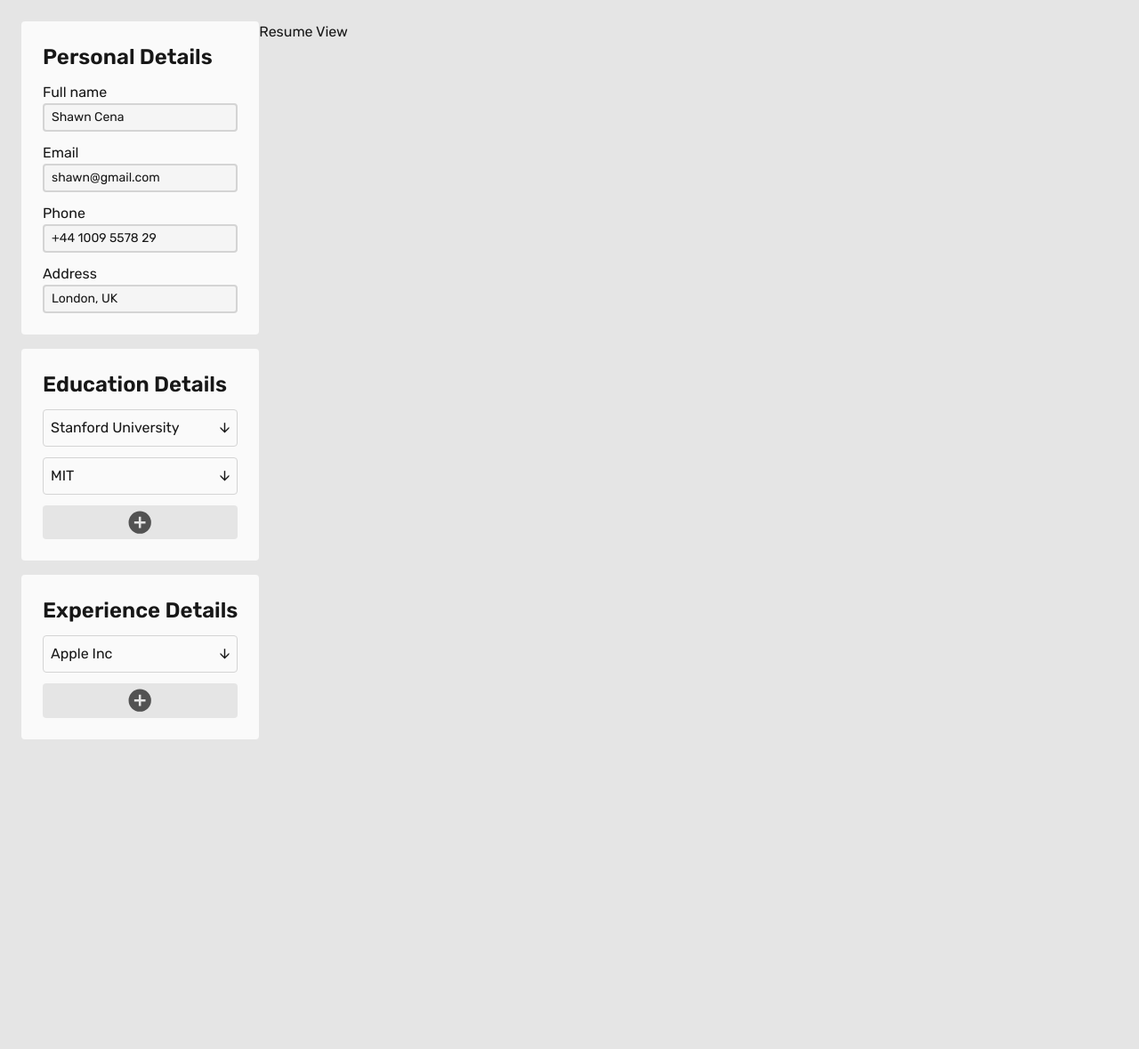
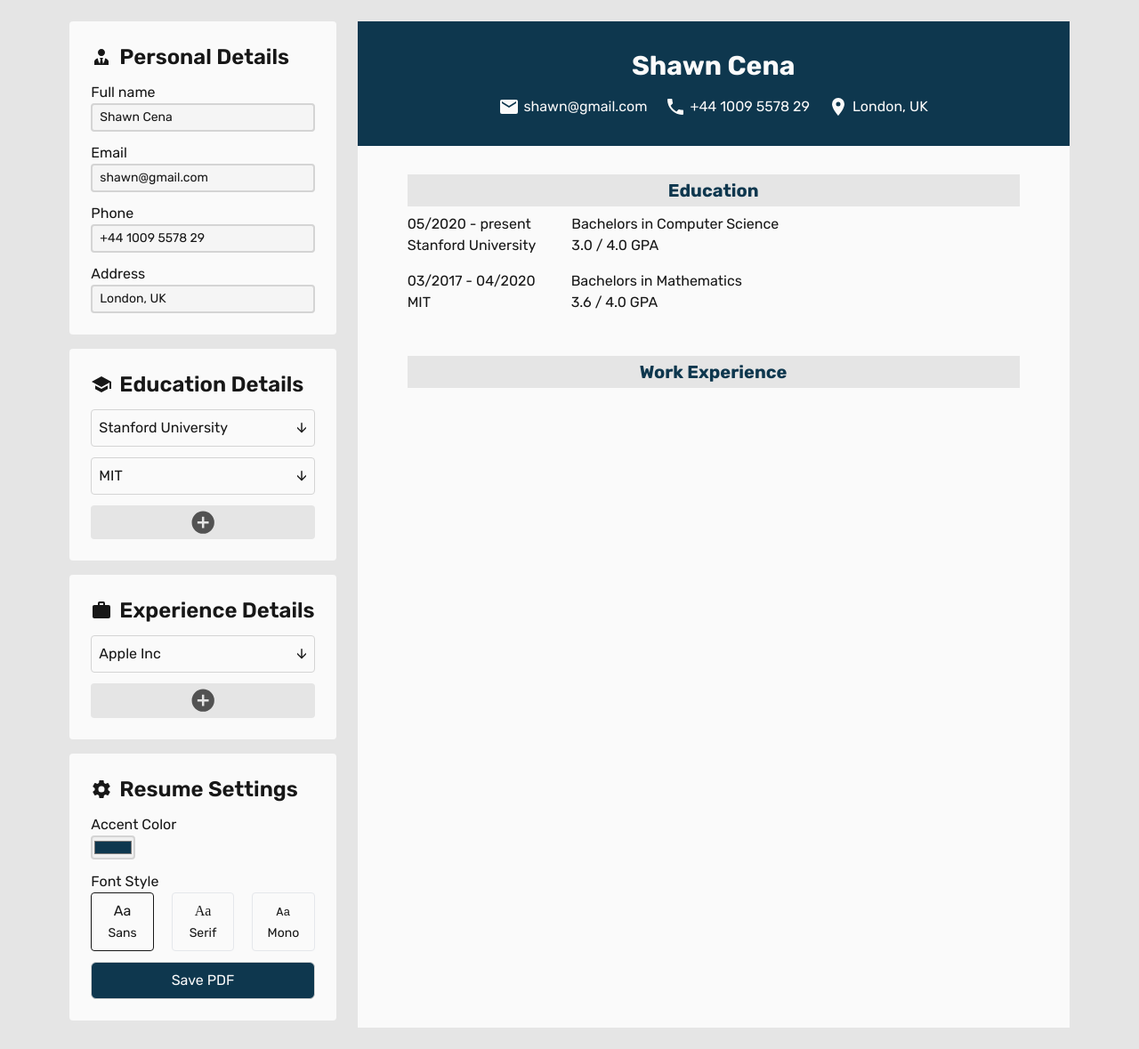
Before and after one commit to shonebinu/resume-builder, a React (Vite) app: page / in a window 1280 px wide. Shown: the whole page at 89% size. Before the commit the page ends 855 px from the top, so only its background shows below. Built offline with nearby package versions, Linux system fonts and the light colour scheme.

Commit message:
feat: add resume settings

```diff
--- a/package.json
+++ b/package.json
@@ -10,6 +10,8 @@
     "preview": "vite preview"
   },
   "dependencies": {
+    "@mdi/js": "^7.4.47",
+    "@mdi/react": "^1.6.1",
     "react": "^18.3.1",
     "react-dom": "^18.3.1"
   },
--- a/src/App.jsx
+++ b/src/App.jsx
@@ -2,6 +2,7 @@ import { useState } from "react";
 import ProfileEditor from "./components/ProfileEditor";
 import EducationEditor from "./components/EducationEditor";
 import ExperienceEditor from "./components/ExperienceEditor";
+import ResumeSettings from "./components/ResumeSettings";
 import ResumeView from "./components/ResumeView";
 
 const DEFAULT_PROFILE_DATA = {
@@ -38,6 +39,12 @@ const DEFAULT_EXPERIENCE_DATA = [
   },
 ];
 
+const DEFAULT_RESUME_SETTINGS = {
+  accentColor: "#0e374e",
+  fontColor: "#fafafa",
+  fontStyle: "sans",
+};
+
 function App() {
   const [personalDetails, setPersonalDetails] = useState(DEFAULT_PROFILE_DATA);
   const [educationDetails, setEducationDetails] = useState(
@@ -46,9 +53,10 @@ function App() {
   const [experienceDetails, setExperienceDetails] = useState(
     DEFAULT_EXPERIENCE_DATA
   );
+  const [resumeSettings, setResumeSettings] = useState(DEFAULT_RESUME_SETTINGS);
 
   return (
-    <main className="flex">
+    <main className="flex gap-6 justify-center">
       <section className="flex flex-col gap-4">
         <ProfileEditor
           personalDetails={personalDetails}
@@ -62,9 +70,18 @@ function App() {
           experienceDetails={experienceDetails}
           setExperienceDetails={setExperienceDetails}
         />
+        <ResumeSettings
+          resumeSettings={resumeSettings}
+          setResumeSettings={setResumeSettings}
+        />
       </section>
       <section>
-        <ResumeView />
+        <ResumeView
+          personalDetails={personalDetails}
+          educationDetails={educationDetails}
+          experienceDetails={experienceDetails}
+          resumeSettings={resumeSettings}
+        />
       </section>
     </main>
   );
--- a/src/components/EditorCard.jsx
+++ b/src/components/EditorCard.jsx
@@ -1,7 +1,10 @@
-function EditorCard({ title, children }) {
+function EditorCard({ title, icon, children }) {
   return (
     <div className="flex flex-col p-6 rounded gap-3 bg-neutral-50">
-      <h2 className="text-2xl font-semibold">{title}</h2>
+      <h2 className="text-2xl font-semibold flex items-center gap-2">
+        {icon}
+        {title}
+      </h2>
       {children}
     </div>
   );
--- a/src/components/EducationEditor.jsx
+++ b/src/components/EducationEditor.jsx
@@ -1,3 +1,5 @@
+import Icon from "@mdi/react";
+import { mdiSchool } from "@mdi/js";
 import EditorCard from "./EditorCard";
 import EntryCard from "./EntryCard";
 import AddEntryButton from "./AddEntryButton";
@@ -41,7 +43,10 @@ function EducationEditor({ educationDetails, setEducationDetails }) {
   };
 
   return (
-    <EditorCard title="Education Details">
+    <EditorCard
+      title="Education Details"
+      icon={<Icon path={mdiSchool} size={1} />}
+    >
       {educationDetails.map((education) => (
         <EntryCard
           key={education.id}
--- a/src/components/ExperienceEditor.jsx
+++ b/src/components/ExperienceEditor.jsx
@@ -1,3 +1,5 @@
+import Icon from "@mdi/react";
+import { mdiBriefcase } from "@mdi/js";
 import EditorCard from "./EditorCard";
 import EntryCard from "./EntryCard";
 import AddEntryButton from "./AddEntryButton";
@@ -41,7 +43,10 @@ function ExperienceEditor({ experienceDetails, setExperienceDetails }) {
   };
 
   return (
-    <EditorCard title="Experience Details">
+    <EditorCard
+      title="Experience Details"
+      icon={<Icon path={mdiBriefcase} size={1} />}
+    >
       {experienceDetails.map((experience) => (
         <EntryCard
           key={experience.id}
--- a/src/components/ProfileEditor.jsx
+++ b/src/components/ProfileEditor.jsx
@@ -1,3 +1,5 @@
+import Icon from "@mdi/react";
+import { mdiAccountTie } from "@mdi/js";
 import EditorCard from "./EditorCard";
 import EditorInputField from "./EditorInputField";
 
@@ -10,7 +12,10 @@ function ProfileEditor({ personalDetails, setPersonalDetails }) {
   ];
 
   return (
-    <EditorCard title="Personal Details">
+    <EditorCard
+      title="Personal Details"
+      icon={<Icon path={mdiAccountTie} size={1} />}
+    >
       {fields.map(({ label, type, key }) => (
         <EditorInputField
           key={key}
--- /dev/null
+++ b/src/components/ResumeSettings.jsx
@@ -0,0 +1,77 @@
+import Icon from "@mdi/react";
+import { mdiCog } from "@mdi/js";
+import EditorCard from "./EditorCard";
+import { getLuminance } from "../getLuminance";
+
+function getFontColor(backgroundColor) {
+  const luminance = getLuminance(backgroundColor);
+  return luminance > 0.5 ? "#171717" : "#fafafa";
+}
+
+const fonts = [
+  { id: "sans", label: "Sans", className: "font-sans" },
+  { id: "serif", label: "Serif", className: "font-serif" },
+  { id: "mono", label: "Mono", className: "font-mono" },
+];
+
+function ResumeSettings({ resumeSettings, setResumeSettings }) {
+  return (
+    <EditorCard title="Resume Settings" icon={<Icon path={mdiCog} size={1} />}>
+      <label>
+        <p>Accent Color</p>
+        <input
+          type="color"
+          className="cursor-pointer rounded border-2 border-neutral-300"
+          title="Choose your color"
+          value={resumeSettings.accentColor}
+          onChange={(e) =>
+            setResumeSettings({
+              ...resumeSettings,
+              accentColor: e.target.value,
+              fontColor: getFontColor(e.target.value),
+            })
+          }
+        />
+      </label>
+
+      <label>
+        <p>Font Style</p>
+        <div className="flex justify-between gap-5">
+          {fonts.map((font) => (
+            <button
+              key={font.id}
+              className="border p-2 flex-1 rounded"
+              style={{
+                borderColor:
+                  font.id === resumeSettings.fontStyle ? "#171717" : "",
+              }}
+              onClick={() =>
+                setResumeSettings({
+                  ...resumeSettings,
+                  fontStyle: font.id,
+                })
+              }
+            >
+              <span className={font.className}>Aa</span>
+              <br />
+              <span className="text-sm">{font.label}</span>
+            </button>
+          ))}
+        </div>
+      </label>
+
+      <button
+        style={{
+          color: resumeSettings.fontColor,
+          backgroundColor: resumeSettings.accentColor,
+        }}
+        className="rounded-md py-2 border border-neutral-300 transition hover:scale-105"
+        title="Save the resume as a PDF"
+      >
+        Save PDF
+      </button>
+    </EditorCard>
+  );
+}
+
+export default ResumeSettings;
--- a/src/components/ResumeView.jsx
+++ b/src/components/ResumeView.jsx
@@ -1,7 +1,76 @@
-function ResumeView() {
+import Icon from "@mdi/react";
+import { mdiEmail, mdiMapMarker, mdiPhone } from "@mdi/js";
+import { getLuminance } from "../getLuminance";
+
+function IconWithText({ icon, text }) {
   return (
-    <div>
-      <h1>Resume View</h1>
+    <p className="flex items-center gap-1">
+      <Icon path={icon} size={1} />
+      <span>{text}</span>
+    </p>
+  );
+}
+
+function Section({ title, accentColor, children }) {
+  const backgroundColor =
+    getLuminance(accentColor) < 0.5 ? "#e5e5e5" : "#404040";
+
+  return (
+    <section>
+      <h3
+        style={{ color: accentColor, backgroundColor }}
+        className="text-xl font-bold p-1 text-center mb-2"
+      >
+        {title}
+      </h3>
+      {children}
+    </section>
+  );
+}
+
+function ResumeView({
+  personalDetails,
+  educationDetails,
+  experienceDetails,
+  resumeSettings,
+}) {
+  const { fontStyle, fontColor, accentColor } = resumeSettings;
+  const { name, email, phone, address } = personalDetails;
+
+  return (
+    <div
+      className={`flex flex-col bg-neutral-50 aspect-[1/1.414] w-[50rem] font-${resumeSettings.fontStyle}`}
+    >
+      <div
+        style={{ color: fontColor, backgroundColor: accentColor }}
+        className="flex flex-col gap-4 items-center py-8"
+      >
+        <h1 className="font-bold text-3xl">{name}</h1>
+        <div className="flex flex-wrap justify-center gap-5">
+          <IconWithText icon={mdiEmail} text={email} />
+          <IconWithText icon={mdiPhone} text={phone} />
+          <IconWithText icon={mdiMapMarker} text={address} />
+        </div>
+      </div>
+
+      <div className="pt-8 px-14 flex flex-col gap-8">
+        <Section title="Education" accentColor={accentColor}>
+          {educationDetails.map((education) => (
+            <div key={education.id} className="flex gap-10 mb-4">
+              <div>
+                <p>{education.timeline}</p>
+                <p>{education.institute}</p>
+              </div>
+              <div>
+                <p>{education.study}</p>
+                <p>{education.score}</p>
+              </div>
+            </div>
+          ))}
+        </Section>
+
+        <Section title="Work Experience" accentColor={accentColor}></Section>
+      </div>
     </div>
   );
 }
--- /dev/null
+++ b/src/getLuminance.js
@@ -0,0 +1,9 @@
+function getLuminance(color) {
+  const hex = color.replace("#", "");
+  const r = parseInt(hex.substr(0, 2), 16);
+  const g = parseInt(hex.substr(2, 2), 16);
+  const b = parseInt(hex.substr(4, 2), 16);
+  return (0.299 * r + 0.587 * g + 0.114 * b) / 255;
+}
+
+export { getLuminance };
--- a/tailwind.config.js
+++ b/tailwind.config.js
@@ -4,6 +4,8 @@ export default {
   theme: {
     fontFamily: {
       sans: ["Rubik", "sans-serif"],
+      serif: ["serif"],
+      mono: ["monospace"],
     },
     extend: {},
   },
```
Also changed, not shown: 1 other file (tests, documents, lock files or other folders).
